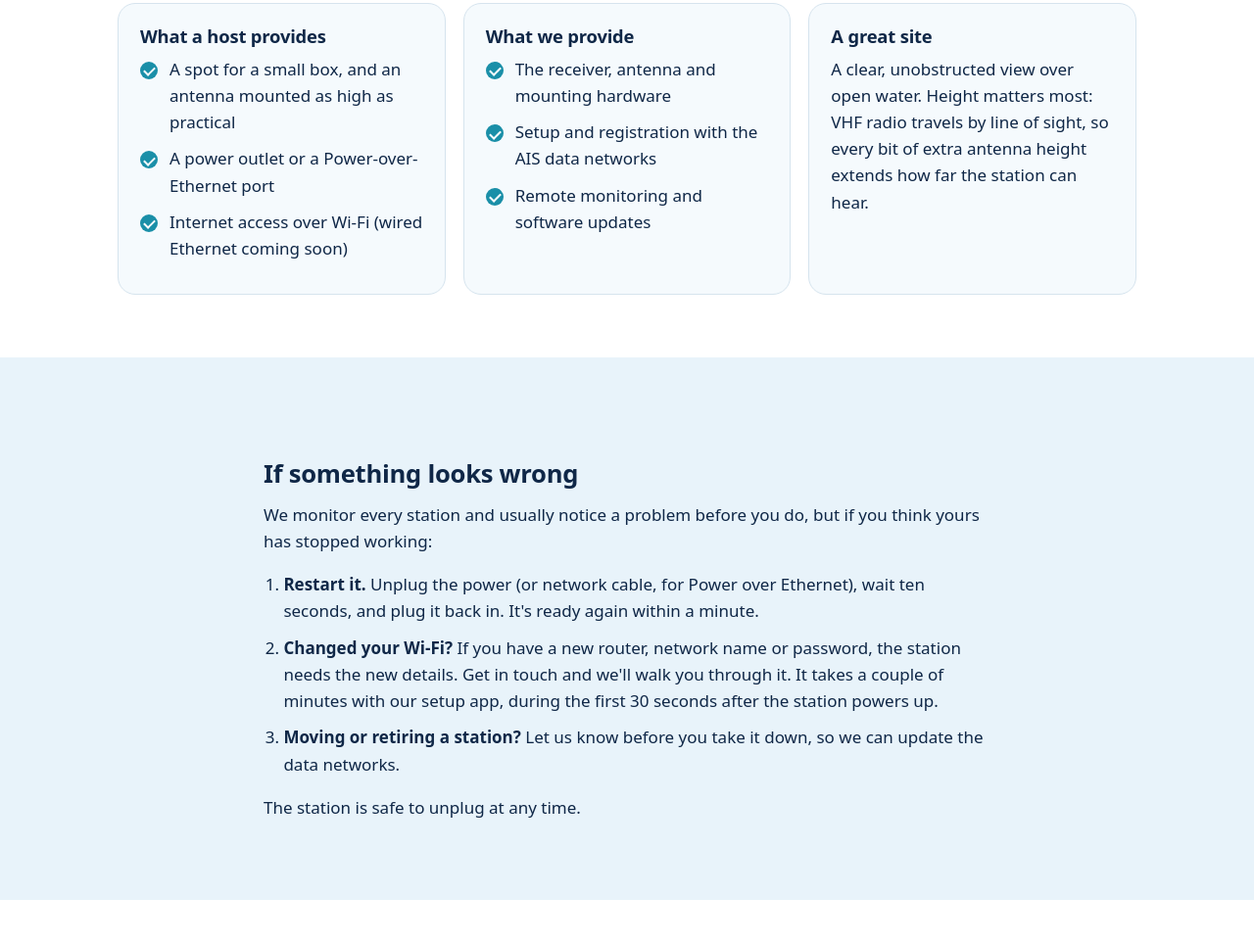
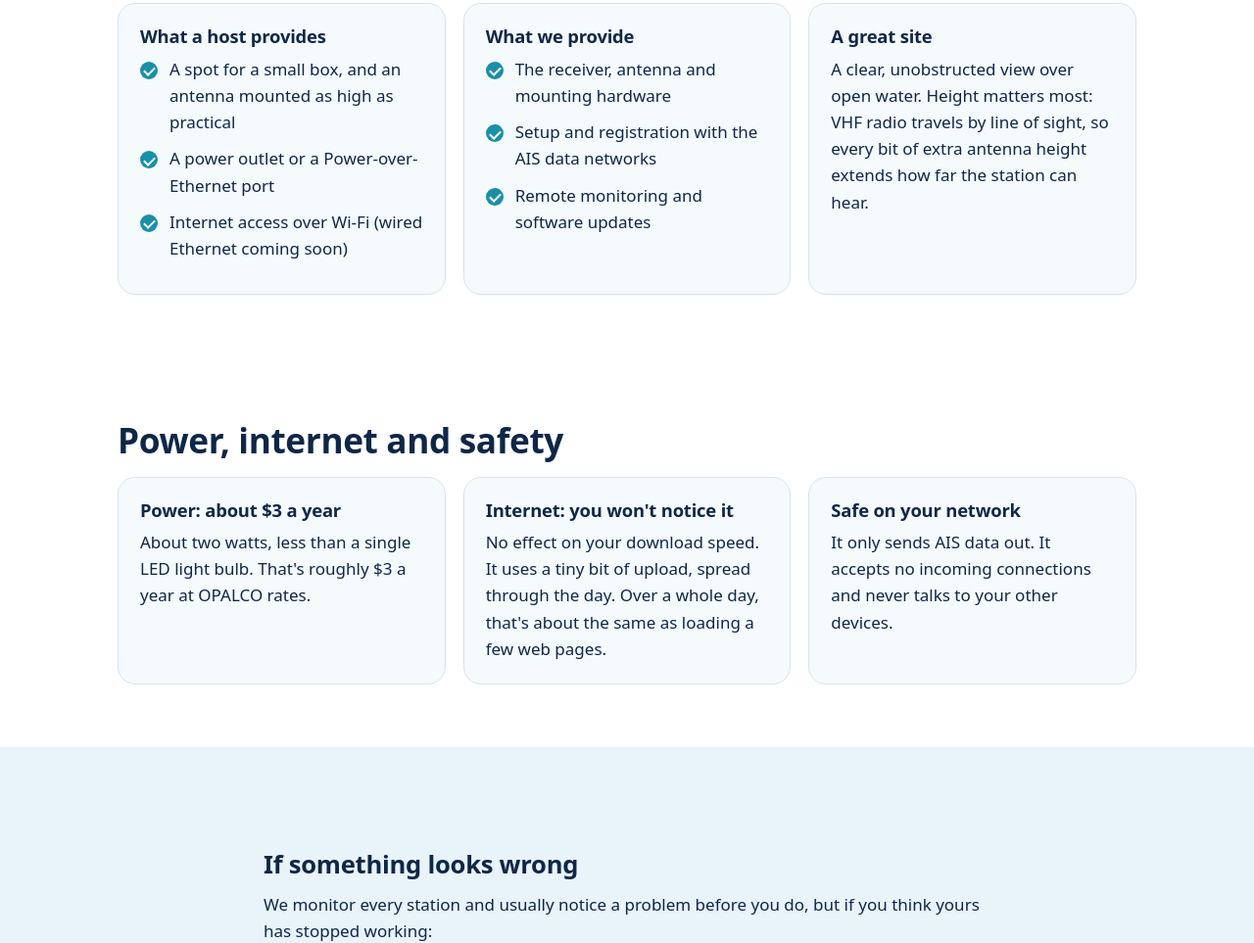
Before and after one commit to brettmarl/salishseanet-live, a plain HTML site: page host/index.html in a window 1280 px wide. Shown: the part 452-1415 px from the top of the page at 98% size. Drawn offline with Linux system fonts and the light colour scheme.

Commit message:
Publish site from source 15d46f9

```diff
--- a/host/index.html
+++ b/host/index.html
@@ -6,7 +6,7 @@
 <meta name="color-scheme" content="light dark">
 <meta name="theme-color" content="#0f2747">
 <link rel="icon" href="/assets/logo.svg" type="image/svg+xml">
-<link rel="stylesheet" href="/assets/style.css?v=7843631">
+<link rel="stylesheet" href="/assets/style.css?v=15d46f9">
 <meta property="og:site_name" content="Salish Seanet">
 <meta property="og:image" content="https://www.salishseanet.org/assets/logo.svg">
 <title>Station hosts · Salish Seanet</title>
@@ -73,6 +73,29 @@
   </div>
 </section>
 
+<section id="costs">
+  <div class="wrap">
+    <h2>Power, internet and safety</h2>
+    <div class="grid">
+      <div class="card">
+        <h3>Power: about $3 a year</h3>
+        <p>About two watts, less than a single LED light bulb. That's roughly $3 a year
+          at OPALCO rates.</p>
+      </div>
+      <div class="card">
+        <h3>Internet: you won't notice it</h3>
+        <p>No effect on your download speed. It uses a tiny bit of upload, spread through
+          the day. Over a whole day, that's about the same as loading a few web pages.</p>
+      </div>
+      <div class="card">
+        <h3>Safe on your network</h3>
+        <p>It only sends AIS data out. It accepts no incoming connections and never talks
+          to your other devices.</p>
+      </div>
+    </div>
+  </div>
+</section>
+
 <section class="tint">
   <div class="wrap prose">
     <h2>If something looks wrong</h2>
```
Also changed, not shown: 404.html (+1 -1 lines), index.html (+9 -4 lines), 1 other file.
